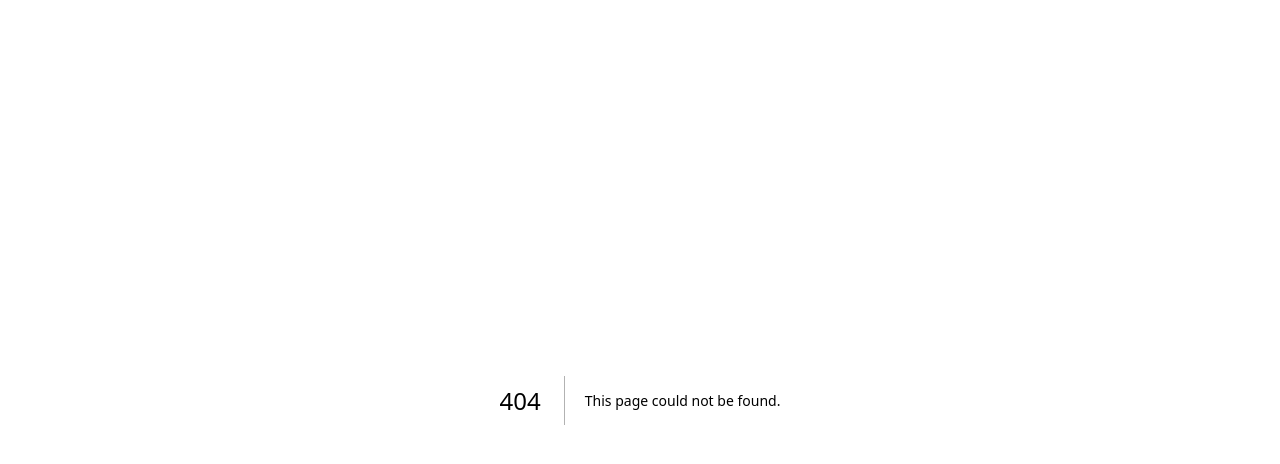
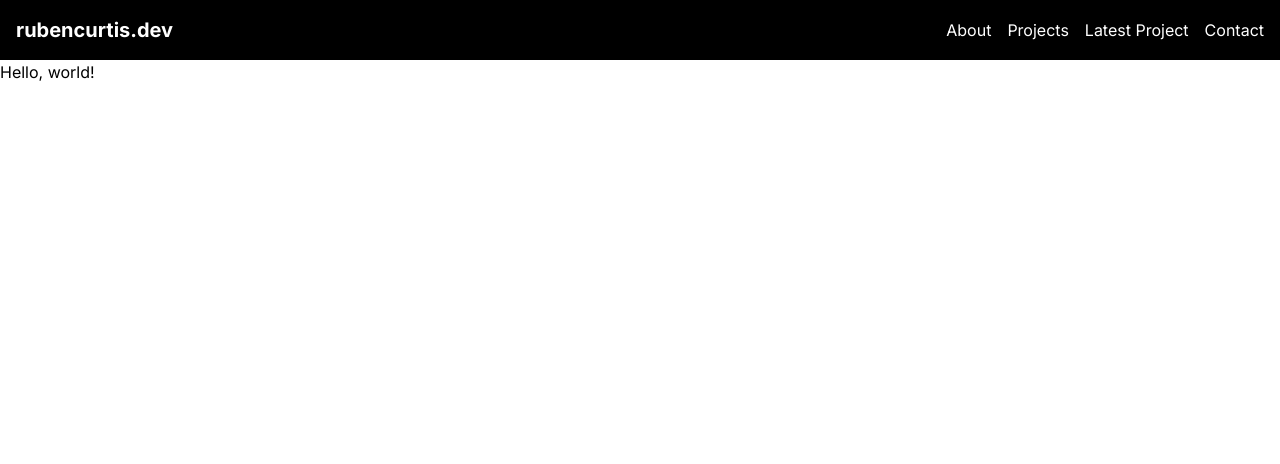
Before and after one commit to RubenCurtis/RubenCurtis.dev, a Next.js app: page /faceit-dashboard in a window 1280 px wide. Before the commit this address had no page. Shown: the top 464 px of the page. Built offline with nearby package versions, Linux system fonts and the light colour scheme.

Commit message:
Modularisation of header completed.
I love not planning projects beforehand.

```diff
--- /dev/null
+++ b/src/app/faceit-dashboard/page.tsx
@@ -0,0 +1,8 @@
+export default function HomePage() {
+  return (
+    <main>
+        <header> </header>
+      <h1>Hello, world!</h1>
+    </main>
+  );
+}
--- a/src/app/globals.css
+++ b/src/app/globals.css
@@ -7,6 +7,7 @@
   --foreground: #000000; /* black */
   --background-start: #D6DBDC; /* grey */
   --background-end: #FFFFFF; /* white */
+  --colour-primary: #FFFFFF; /* white */
 }
 
 /* Dark mode overrides */
@@ -15,6 +16,7 @@
     --foreground: #FFFFFF; /* white */
     --background-start: #000000; /* black */
     --background-end: #000000; /* black */
+    --colour-primary: #FFFFFF; /* white */
   }
 
   html, body {
@@ -34,6 +36,11 @@
     height: 100vh;
     background: var(--background-start);
     z-index: -1;
+  }
+}
+@layer utilities {
+  .text-primary {
+    color: var(--colour-primary);
   }
 }
 
--- a/src/app/layout.tsx
+++ b/src/app/layout.tsx
@@ -1,6 +1,7 @@
 import type { Metadata } from "next";
 import { Inter } from "next/font/google";
 import "./globals.css";
+import Header from "@/components/Header";
 
 const inter = Inter({ subsets: ["latin"] });
 
@@ -15,7 +16,10 @@ export default function RootLayout({
 }>) {
   return (
     <html lang="en">
-      <body className={inter.className}>{children}</body>
+      <body className={inter.className}>
+        <Header /> {/* Header has client components */}
+        {children}
+      </body>
     </html>
   );
 }
--- a/src/app/page.tsx
+++ b/src/app/page.tsx
@@ -69,49 +69,7 @@ useEffect(() => {
 
   return (
     <div className="flex flex-col items-center min-h-screen w-full bg-primary text-white scroll-smooth">
-
       <div className="blob pointer-events-none fixed top-1/4 left-2/3 -translate-x-1/2 -translate-y-1/2 z-0"></div>
-
-      {/* Header */}
-      <header
-        id="header"
-        className="w-full flex justify-between items-center p-4 bg-primary opacity-0 fade-in"
-      >
-        <h1 className="text-xl font-bold">rubencurtis.dev</h1>
-        <div className="md:hidden relative">
-          <button
-            className="text-white px-4 py-2 border border-secondary rounded-md"
-            onClick={() => setIsOpen(!isOpen)}
-          >
-            ☰
-          </button>
-          {isOpen && (
-            <ul className="absolute right-0 mt-2 w-48 z-50 bg-primary border border-secondary rounded-md shadow-lg">
-              <li>
-                <Link href="#about" className="block hover:bg-secondary w-full px-4 py-2">About</Link>
-              </li>
-              <li>
-                <Link href="/projects" className="block hover:bg-secondary w-full px-4 py-2">Projects</Link>
-              </li>
-              <li>
-                <Link href="https://github.com/RubenCurtis/rubencurtis.dev" target="_blank" rel="noopener noreferrer" className="block hover:bg-secondary w-full px-4 py-2">Latest Project</Link>
-              </li>
-              <li>
-                <Link href="#contact" className="block hover:bg-secondary w-full px-4 py-2">Contact</Link>
-              </li>
-            </ul>
-          )}
-        </div>
-
-        <nav className="hidden md:flex">
-          <ul className="flex gap-4">
-            <li className="hover:text-secondary"><a href="#about">About</a></li>
-            <li className="hover:text-secondary"><Link href="/projects">Projects</Link></li>
-            <li className="hover:text-secondary"><Link href="https://github.com/RubenCurtis/rubencurtis.dev" target="_blank" rel="noopener noreferrer">Latest Project</Link></li>
-            <li className="hover:text-secondary"><Link href="#contact">Contact</Link></li>
-          </ul>
-        </nav>
-      </header>
 
       {/* Hero */}
       <section className="relative flex items-center justify-center text-center py-16 px-4 min-h-screen w-full">
--- a/src/app/projects/page.tsx
+++ b/src/app/projects/page.tsx
@@ -35,7 +35,6 @@ export default function Projects() {
             <Link href="/">rubencurtis.dev</Link>
           </h1>
         </header>
-
         <div className="relative flex flex-col items-start w-full bg-primary text-white p-4">
           <h1
             id="hero-title"
--- /dev/null
+++ b/src/components/Header.tsx
@@ -0,0 +1,57 @@
+'use client';
+
+import Link from 'next/link';
+import { useEffect, useState } from 'react';
+
+export default function Header() {
+  const [isOpen, setIsOpen] = useState(false);
+
+  useEffect(() => { //Ensure header rendering
+    const header = document.getElementById("header");
+    if (header) {
+      setTimeout(() => header.classList.add("fade-in-active"), 150);
+    }
+  }, []);;
+
+  return (
+    <header
+        id="header"
+        className="w-full flex justify-between items-center p-4 bg-primary text-primary opacity-0 fade-in"
+      >
+        <h1 className="text-xl font-bold">rubencurtis.dev</h1>
+        <div className="md:hidden relative">
+          <button
+            className="text-white px-4 py-2 border border-secondary rounded-md"
+            onClick={() => setIsOpen(!isOpen)}
+          >
+            ☰
+          </button>
+          {isOpen && (
+            <ul className="absolute right-0 mt-2 w-48 z-50 bg-primary border border-secondary rounded-md shadow-lg">
+              <li>
+                <Link href="#about" className="block hover:bg-secondary w-full px-4 py-2">About</Link>
+              </li>
+              <li>
+                <Link href="/projects" className="block hover:bg-secondary w-full px-4 py-2">Projects</Link>
+              </li>
+              <li>
+                <Link href="https://github.com/RubenCurtis/rubencurtis.dev" target="_blank" rel="noopener noreferrer" className="block hover:bg-secondary w-full px-4 py-2">Latest Project</Link>
+              </li>
+              <li>
+                <Link href="#contact" className="block hover:bg-secondary w-full px-4 py-2">Contact</Link>
+              </li>
+            </ul>
+          )}
+        </div>
+
+        <nav className="hidden md:flex">
+          <ul className="flex gap-4">
+            <li className="hover:text-secondary"><a href="#about">About</a></li>
+            <li className="hover:text-secondary"><Link href="/projects">Projects</Link></li>
+            <li className="hover:text-secondary"><Link href="https://github.com/RubenCurtis/rubencurtis.dev" target="_blank" rel="noopener noreferrer">Latest Project</Link></li>
+            <li className="hover:text-secondary"><Link href="#contact">Contact</Link></li>
+          </ul>
+        </nav>
+      </header>
+  );
+}
```
